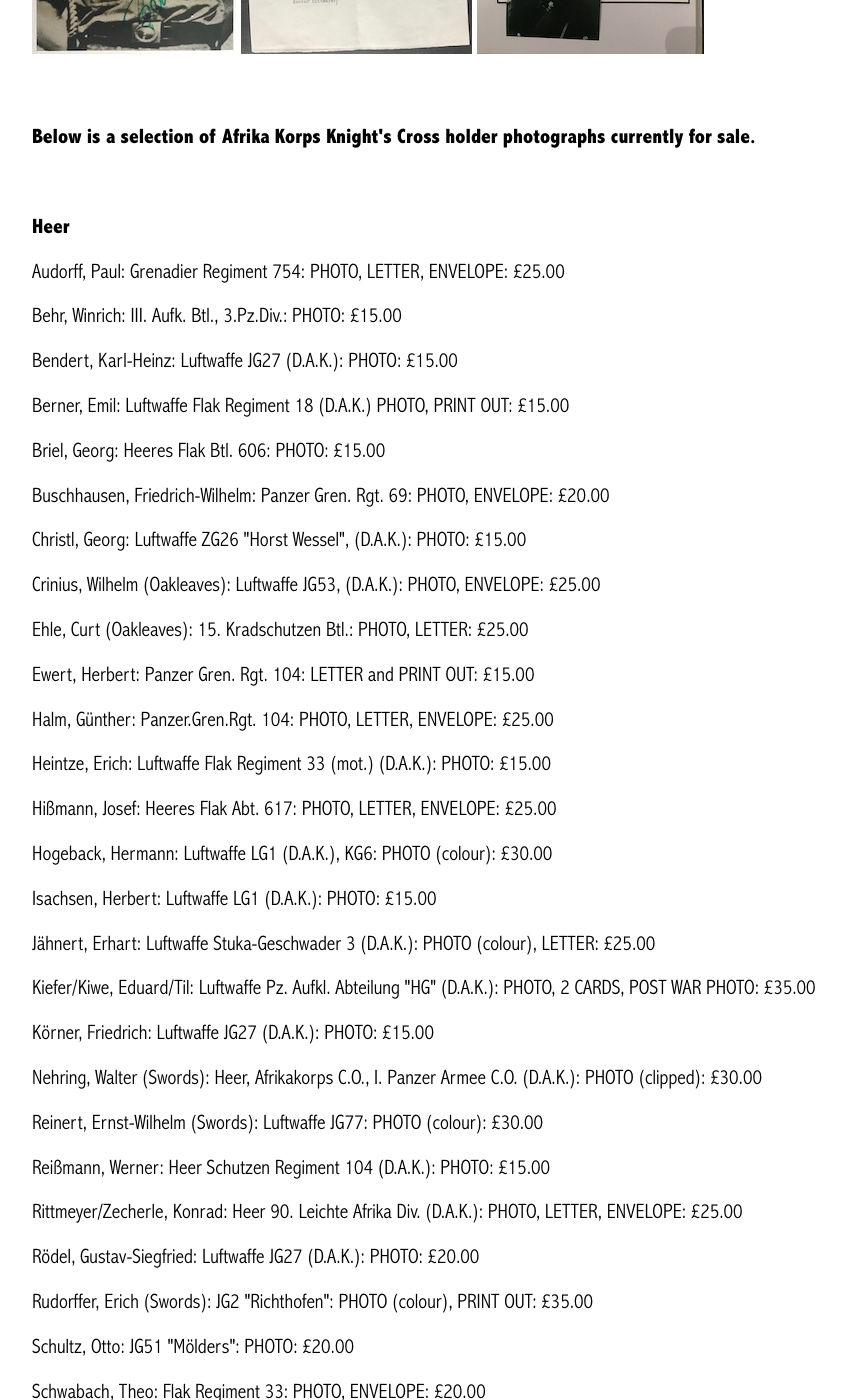
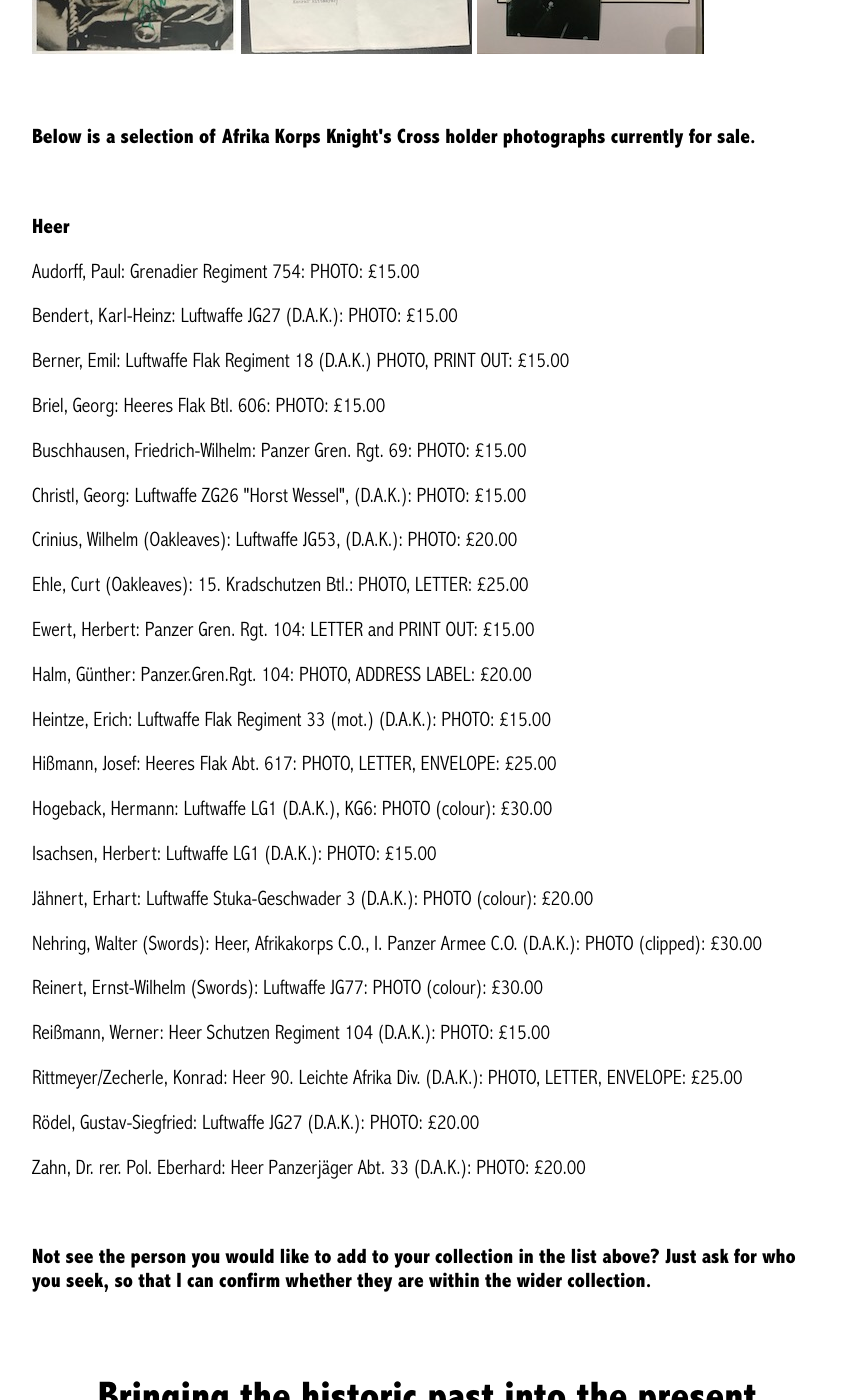
Before and after one commit to lahphotographs/lahphotographs.github.com, a Jekyll site: the page built from afrika_korps_photos.md, in a window 1280 px wide and 1400 px high, scrolled down 581 px. Shown: the whole window, without its empty margins (213-1059 px from the left). Built offline with Jekyll 4.4.1, drawn with Linux system fonts in a browser that asks for light colours.

Commit message:
Update afrika_korps_photos.md

```diff
--- a/afrika_korps_photos.md
+++ b/afrika_korps_photos.md
@@ -14,32 +14,26 @@ permalink: /afrika_korps_photos.html
 <p><b>Below is a selection of Afrika Korps Knight's Cross holder photographs currently for sale.</b></p>
 <br />
 <p><b><centre>Heer</centre></b></p>
-<p>Audorff,	Paul: Grenadier Regiment 754: PHOTO, LETTER, ENVELOPE: £25.00</p>
-<p>Behr,	Winrich: III. Aufk. Btl., 3.Pz.Div.: PHOTO: £15.00</p>
+<p>Audorff,	Paul: Grenadier Regiment 754: PHOTO: £15.00</p>
 <p>Bendert,	Karl-Heinz: Luftwaffe	JG27 (D.A.K.): PHOTO: £15.00</p>
 <p>Berner,	Emil: Luftwaffe	Flak Regiment 18 (D.A.K.) PHOTO, PRINT OUT: £15.00</p>
 <p>Briel,	Georg: Heeres Flak Btl. 606: PHOTO: £15.00</p>
-<p>Buschhausen,	Friedrich-Wilhelm: Panzer Gren. Rgt. 69: PHOTO, ENVELOPE: £20.00</p>
+<p>Buschhausen,	Friedrich-Wilhelm: Panzer Gren. Rgt. 69: PHOTO: £15.00</p>
 <p>Christl,	Georg: Luftwaffe ZG26 "Horst Wessel", (D.A.K.):	PHOTO:	£15.00</p>
-<p>Crinius,	Wilhelm (Oakleaves): Luftwaffe	JG53, (D.A.K.):	PHOTO, ENVELOPE: £25.00</p>
+<p>Crinius,	Wilhelm (Oakleaves): Luftwaffe	JG53, (D.A.K.):	PHOTO: £20.00</p>
 <p>Ehle,	Curt	(Oakleaves): 15. Kradschutzen Btl.: PHOTO, LETTER: £25.00</p>
 <p>Ewert,	Herbert: Panzer Gren. Rgt. 104: LETTER and PRINT OUT:	£15.00</p>
-<p>Halm,	Günther: Panzer.Gren.Rgt. 104: PHOTO, LETTER, ENVELOPE:	£25.00</p>
+<p>Halm,	Günther: Panzer.Gren.Rgt. 104: PHOTO, ADDRESS LABEL:	£20.00</p>
 <p>Heintze,	Erich: Luftwaffe Flak Regiment 33 (mot.) (D.A.K.): PHOTO: £15.00</p>
 <p>Hißmann,	Josef: Heeres Flak Abt. 617: PHOTO, LETTER, ENVELOPE: £25.00</p>
 <p>Hogeback,	Hermann: Luftwaffe LG1 (D.A.K.), KG6: PHOTO (colour):	£30.00</p>
 <p>Isachsen,	Herbert: Luftwaffe LG1 (D.A.K.): PHOTO:	£15.00</p>
-<p>Jähnert,	Erhart: Luftwaffe Stuka-Geschwader 3 (D.A.K.):	PHOTO (colour), LETTER:	£25.00</p>
-<p>Kiefer/Kiwe,	Eduard/Til: Luftwaffe Pz. Aufkl. Abteilung "HG" (D.A.K.): PHOTO, 2 CARDS, POST WAR PHOTO: £35.00</p>
-<p>Körner,	Friedrich: Luftwaffe JG27 (D.A.K.): PHOTO: £15.00</p>
+<p>Jähnert,	Erhart: Luftwaffe Stuka-Geschwader 3 (D.A.K.):	PHOTO (colour):	£20.00</p>
 <p>Nehring,	Walter (Swords): Heer, Afrikakorps C.O., I. Panzer Armee C.O. (D.A.K.):	PHOTO (clipped): £30.00</p>
 <p>Reinert,	Ernst-Wilhelm (Swords):	Luftwaffe JG77:	PHOTO (colour):	£30.00</p>
 <p>Reißmann,	Werner: Heer Schutzen Regiment 104 (D.A.K.): PHOTO: £15.00</p>
 <p>Rittmeyer/Zecherle,	Konrad: Heer 90. Leichte Afrika Div. (D.A.K.): PHOTO, LETTER, ENVELOPE: £25.00</p>
 <p>Rödel,	Gustav-Siegfried: Luftwaffe JG27 (D.A.K.): PHOTO: £20.00</p>
-<p>Rudorffer,	Erich (Swords):	JG2 "Richthofen": PHOTO (colour), PRINT OUT: £35.00</p>
-<p>Schultz,	Otto: JG51 "Mölders": PHOTO: £20.00</p>
-<p>Schwabach,	Theo: Flak Regiment 33: PHOTO, ENVELOPE: £20.00</p>
 <p>Zahn,	Dr. rer. Pol. Eberhard:	Heer Panzerjäger Abt. 33 (D.A.K.): PHOTO: £20.00</p>
 <br />
 <p><b><centre>Not see the person you would like to add to your collection in the list above? Just ask for who you seek, so that I can confirm whether they are within the wider collection.
```
